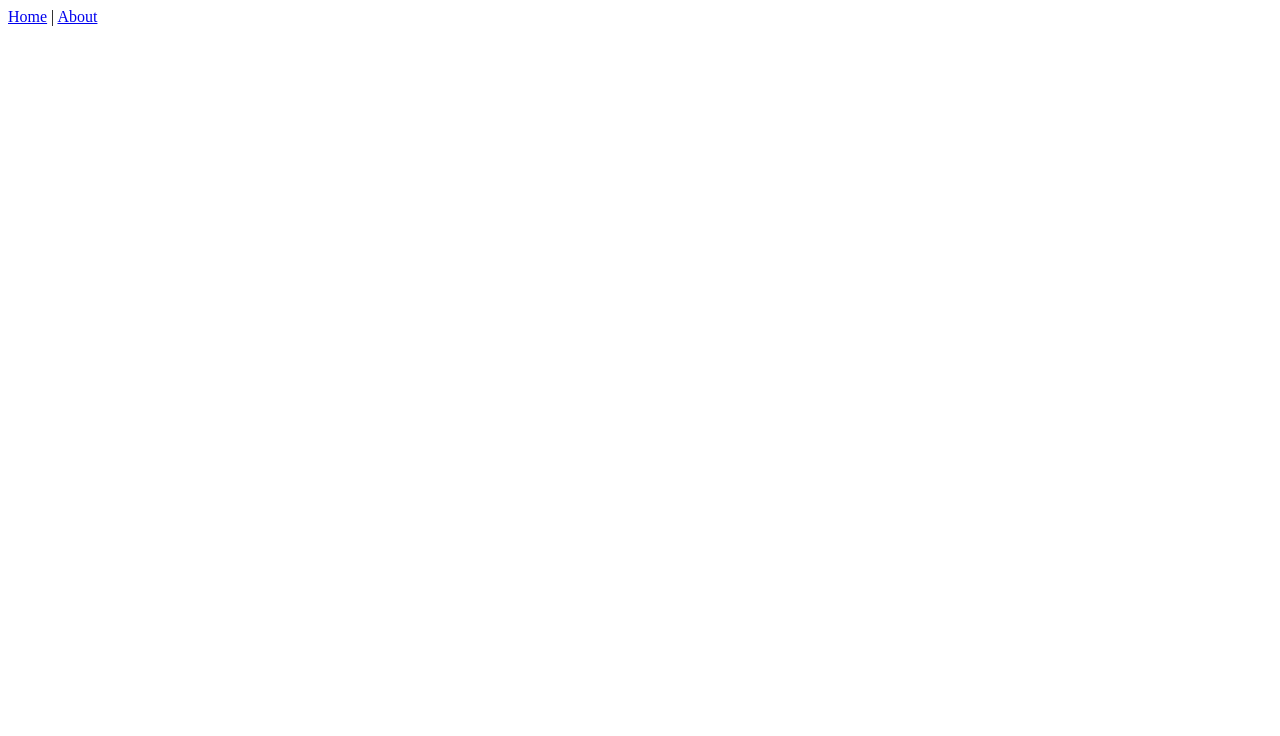
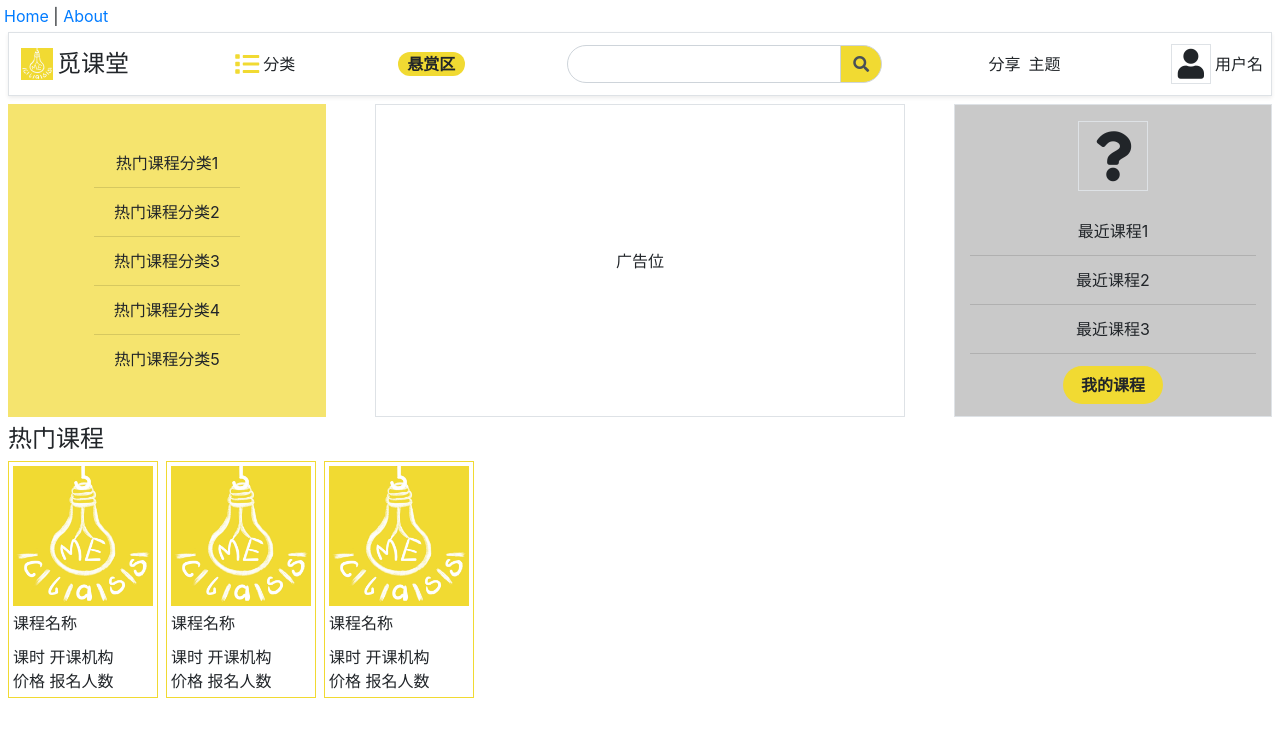
Before and after one commit to MrThanlon/meclass-fe, a Vue app: page / in a window 1280 px wide. Shown: the top 736 px of the page. Built offline with nearby package versions, Linux system fonts and the light colour scheme.

Commit message:
update Home.vue
Signed-off-by: MrThanlon <i@anclx.cc>

```diff
--- a/package.json
+++ b/package.json
@@ -8,7 +8,11 @@
     "lint": "vue-cli-service lint"
   },
   "dependencies": {
+    "@fortawesome/fontawesome-free": "^5.13.0",
+    "bootstrap": "^4.5.0",
     "core-js": "^3.6.5",
+    "jquery": "^1.12.4",
+    "popper.js": "^1.16.1",
     "vue": "^2.6.11",
     "vue-router": "^3.2.0",
     "vuex": "^3.4.0"
--- a/src/App.vue
+++ b/src/App.vue
@@ -1,5 +1,5 @@
 <template>
-  <div id="app">
+  <div id="app" class="p-1 mb-3">
     <div id="nav">
       <router-link to="/">Home</router-link> |
       <router-link to="/about">About</router-link>
--- a/src/main.js
+++ b/src/main.js
@@ -2,6 +2,10 @@ import Vue from 'vue'
 import App from './App.vue'
 import router from './router'
 import store from './store'
+
+import 'bootstrap'
+import 'bootstrap/dist/css/bootstrap.min.css'
+import '@fortawesome/fontawesome-free/css/all.css'
 
 Vue.config.productionTip = false
 
--- a/src/views/Home.vue
+++ b/src/views/Home.vue
@@ -1,12 +1,157 @@
 <template>
   <div class="home">
+    <header class="d-flex align-items-center
+      justify-content-between flex-nowrap
+      border m-1 pl-2 pr-2 shadow-sm"
+            style="min-width: 720px;height: 4rem">
+      <div class="d-flex align-items-center">
+        <img src="../assets/logo.jpg" class="m-1"
+             style="width: 2rem;height: 2rem">
+        <span style="font-size: 1.5rem">觅课堂</span>
+      </div>
+      <div class="d-flex align-items-center">
+        <i class="fas fa-list m-1" style="font-size: 1.5rem;color: #f1da32"></i>
+        <span style="font-size: 1rem">分类</span>
+      </div>
+      <div>
+        <span class="badge badge-pill"
+              style="background: #f1da32;font-size: 1rem">
+          悬赏区
+        </span>
+      </div>
+      <div>
+        <div class="input-group">
+          <input class="form-control"
+                 style="border-radius: 2rem 0 0 2rem">
+          <div class="input-group-append">
+            <button class="input-group-text"
+                  style="border-radius: 0 2rem 2rem 0;background: #f1da32">
+              <i class="fas fa-search"></i>
+            </button>
+          </div>
+        </div>
+      </div>
+      <div>
+        <span class="m-1">分享</span>
+        <span class="m-1">主题</span>
+      </div>
+      <div class="d-flex flex-nowrap align-items-center">
+        <div class="border d-flex justify-content-center align-items-center m-1"
+             style="width: 40px;height: 40px">
+          <i class="fas fa-user" style="font-size: 30px"></i>
+        </div>
+        <span>用户名</span>
+      </div>
+    </header>
+    <main class="d-flex justify-content-between">
+      <aside class="col-3 m-1 d-flex justify-content-center align-items-center"
+             style="background: #f5e46e">
+        <ul class="list-group list-group-flush">
+          <li class="list-group-item d-flex justify-content-center"
+              style="background: #f5e46e">
+            热门课程分类1
+          </li>
+          <li class="list-group-item d-flex justify-content-center"
+              style="background: #f5e46e">
+            热门课程分类2
+          </li>
+          <li class="list-group-item d-flex justify-content-center"
+              style="background: #f5e46e">
+            热门课程分类3
+          </li>
+          <li class="list-group-item d-flex justify-content-center"
+              style="background: #f5e46e">
+            热门课程分类4
+          </li>
+          <li class="list-group-item d-flex justify-content-center"
+              style="background: #f5e46e">
+            热门课程分类5
+          </li>
+        </ul>
+      </aside>
+      <aside class="col-5 d-flex justify-content-center align-items-center border m-1">
+        广告位
+      </aside>
+      <aside class="col-3 m-1 border d-flex flex-wrap align-items-center justify-content-center"
+             style="background: #c9c9c9">
+        <div class="border d-flex justify-content-center align-items-center m-3"
+             style="width: 70px;height: 70px">
+          <i class="fas fa-question" style="font-size: 50px"></i>
+        </div>
+        <ul class="list-group list-group-flush w-100">
+          <li class="list-group-item d-flex justify-content-center"
+              style="background: #c9c9c9">
+            最近课程1
+          </li>
+          <li class="list-group-item d-flex justify-content-center"
+              style="background: #c9c9c9">
+            最近课程2
+          </li>
+          <li class="list-group-item d-flex justify-content-center"
+              style="background: #c9c9c9">
+            最近课程3
+          </li>
+          <li class="list-group-item d-flex justify-content-center"
+              style="background: #c9c9c9">
+            <span class="badge badge-pill"
+                  style="background: #f1da32;font-size: 16px;line-height: 30px;width: 100px">
+              我的课程
+            </span>
+          </li>
+        </ul>
+      </aside>
+    </main>
+    <footer>
+      <span class="m-1" style="font-size: 1.5rem">热门课程</span>
+      <div class="d-flex flex-wrap">
+        <div class="card rounded-0 m-1" style="max-width: 150px;border-color: #f1da32">
+          <img class="card-img-top rounded-0 p-1"
+               src="../assets/logo.jpg">
+          <div class="card-body p-1">
+            <h6 class="card-title">课程名称</h6>
+            <p class="card-text">
+              课时&nbsp;开课机构
+              <br />
+              价格&nbsp;报名人数
+            </p>
+          </div>
+        </div>
+
+        <div class="card rounded-0 m-1" style="max-width: 150px;border-color: #f1da32">
+          <img class="card-img-top rounded-0 p-1"
+               src="../assets/logo.jpg">
+          <div class="card-body p-1">
+            <h6 class="card-title">课程名称</h6>
+            <p class="card-text">
+              课时&nbsp;开课机构
+              <br />
+              价格&nbsp;报名人数
+            </p>
+          </div>
+        </div>
+
+        <div class="card rounded-0 m-1" style="max-width: 150px;border-color: #f1da32">
+          <img class="card-img-top rounded-0 p-1"
+               src="../assets/logo.jpg">
+          <div class="card-body p-1">
+            <h6 class="card-title">课程名称</h6>
+            <p class="card-text">
+              课时&nbsp;开课机构
+              <br />
+              价格&nbsp;报名人数
+            </p>
+          </div>
+        </div>
+      </div>
+    </footer>
   </div>
 </template>
 
 <script>
 export default {
-  name: 'Home',
-  components: {
-  }
+  name: 'Home'
 }
 </script>
+
+<style scoped>
+</style>
--- /dev/null
+++ b/vue.config.js
@@ -0,0 +1,4 @@
+module.exports = {
+  publicPath: '',
+  productionSourceMap: false
+}
```
Also changed, not shown: src/views/Live.vue (added, +13 -0 lines), 1 other file (tests, documents, lock files or other folders).
